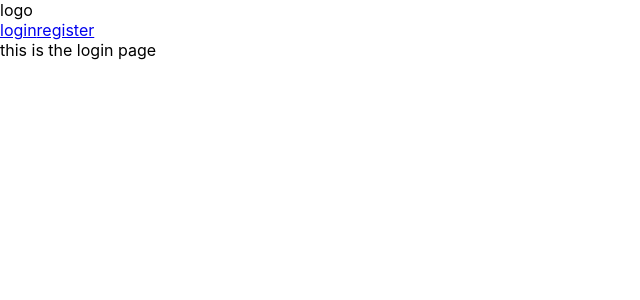
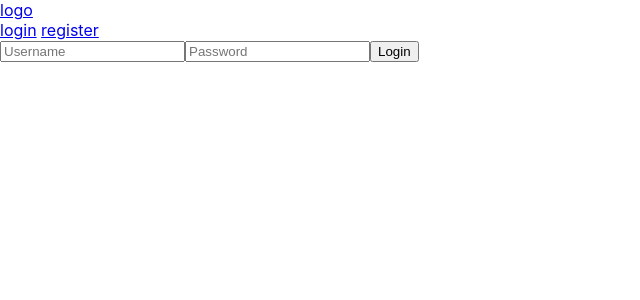
Before and after one commit to Sabmus/personalbudget, a React (Create React App) app: page /login in a window 1280 px wide. Shown: the top 300 px of the page, without its empty margins (0-640 px from the left). Built offline with nearby package versions, Linux system fonts and the light colour scheme.

Commit message:
Starting to add functionality to login page, mainly a simple validation in username and password fields

```diff
--- a/src/pages/landingPage.jsx
+++ b/src/pages/landingPage.jsx
@@ -1,17 +1,7 @@
-import { Link } from "react-router-dom";
-
 function Landing() {
   return (
     <div>
       <h2>Hello world</h2>
-      <ul>
-        <li>
-          <Link to={"login"}>Login</Link>
-        </li>
-        <li>
-          <Link to={"register"}>Register</Link>
-        </li>
-      </ul>
     </div>
   );
 }
--- a/src/pages/loginPage.jsx
+++ b/src/pages/loginPage.jsx
@@ -1,5 +1,62 @@
+import { useState } from "react";
+
+const initialState = {
+  fields: {
+    username: "",
+    password: "",
+  },
+  fieldErrors: {},
+};
+
 const LoginPage = () => {
-  return <div>this is the login page</div>;
+  const [formState, setFormState] = useState(initialState);
+
+  const validateForm = (fields) => {
+    const errors = {};
+    if (!fields.username) errors.username = "Username required";
+    if (!fields.password) errors.password = "Password required";
+    return errors;
+  };
+
+  const onSubmitHandler = (event) => {
+    event.preventDefault();
+    const fields = formState.fields;
+    const fieldErrors = validateForm(fields);
+    setFormState({ ...formState, fieldErrors });
+    if (Object.keys(fieldErrors).length) return;
+
+    console.log("form submitted");
+  };
+
+  const onInputChange = (event) => {
+    const fields = Object.assign({}, formState.fields);
+    fields[event.target.name] = event.target.value;
+    setFormState({ ...formState, fields });
+  };
+
+  return (
+    <div>
+      <form onSubmit={onSubmitHandler}>
+        <input
+          name="username"
+          placeholder="Username"
+          value={formState.fields.username}
+          onChange={onInputChange}
+        />
+        <span style={{ color: "red" }}>{formState.fieldErrors.username}</span>
+
+        <input
+          name="password"
+          placeholder="Password"
+          value={formState.fields.password}
+          onChange={onInputChange}
+        />
+        <span style={{ color: "red" }}>{formState.fieldErrors.password}</span>
+
+        <button type="submit">Login</button>
+      </form>
+    </div>
+  );
 };
 
 export default LoginPage;
--- a/src/routes/root.jsx
+++ b/src/routes/root.jsx
@@ -3,11 +3,14 @@ import { Outlet, Link } from "react-router-dom";
 const Root = () => {
   return (
     <div>
-      <span>logo</span>
+      <span>
+        <Link to={"/"}>logo</Link>
+      </span>
       <div>
         <span>
           <Link to={"login"}>login</Link>
         </span>
+        {/* remove blank space */}{" "}
         <span>
           <Link to={"register"}>register</Link>
         </span>
```
